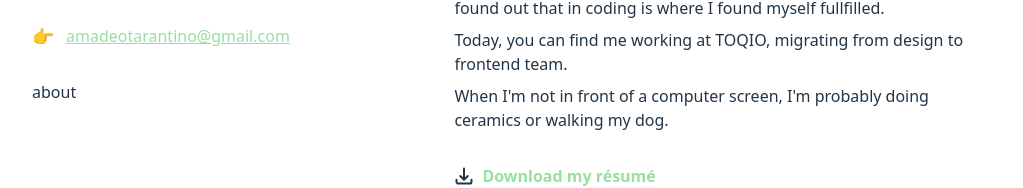
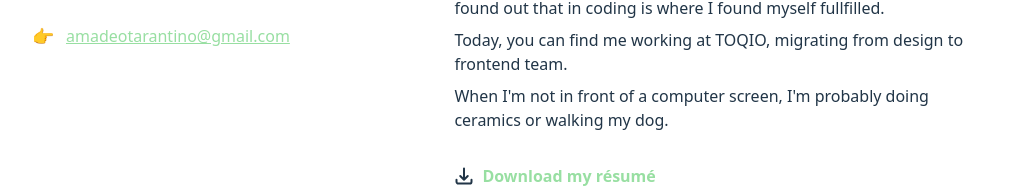
Before and after one commit to laraamadeo/portfolio2023, a React (Vite) app in the folder web/: page / in a window 1280 px wide. Shown: the part 284-472 px from the top of the page, without its empty margins (128-1151 px from the left). Built offline with nearby package versions, Linux system fonts and the light colour scheme.

Commit message:
fix scroll from anywhere

```diff
--- a/web/src/modules/Header.jsx
+++ b/web/src/modules/Header.jsx
@@ -11,20 +11,6 @@ export default function Header() {
                     <p className="text-lg leading-6 sm:hidden">👇</p>
                     <a className="dark:text-[#98dfa2] underline font-medium">amadeotarantino@gmail.com</a>
                 </div>
-
-                <ul className="hidden sm:gap-3 sm:mt-8 sm:flex-col sm:flex sm:items-start ">
-                    <li>
-                        <a >about</a>
-                    </li>
-
-                    <li className="text-lg body-text-color">
-
-                    </li>
-
-                    <li className="text-lg body-text-color">
-
-                    </li>
-                </ul>
             </div>
 
             <div className="flex gap-2">
--- a/web/src/modules/Main.jsx
+++ b/web/src/modules/Main.jsx
@@ -6,7 +6,7 @@ import Skills from './Skills'
 export default function Main({ onscroll }) {
 
     return <>
-        <main className="pt-24 lg:w-[60%] lg:py-24 box-borders h-screen main-content lg:overflow-scroll" onScroll={onscroll}>
+        <main className="pt-24 lg:w-[60%] lg:py-24 box-borders  main-content lg:overflow-scroll" onScroll={onscroll}>
             <About />
             <Skills />
             <Experience />
```
